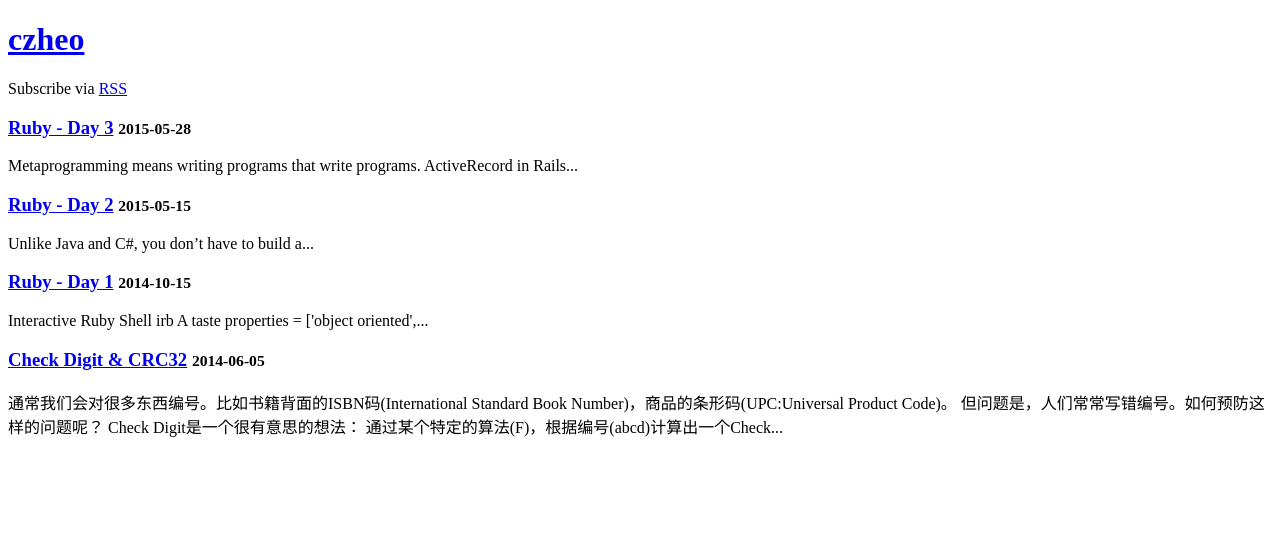
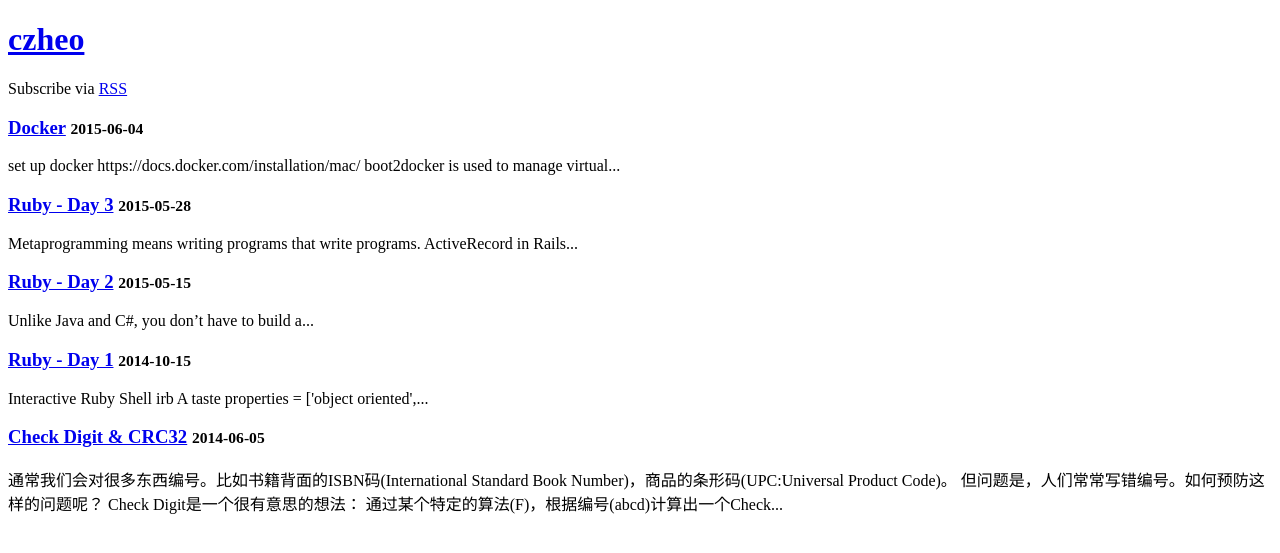
Before and after one commit to czheo/czheo.github.io, a Jekyll site: the page built from index.html, in a window 1280 px wide. Shown: the top 553 px of the page. Built offline with Jekyll 4.4.1, drawn with Linux system fonts in a browser that asks for light colours; nearby versions of some CDN libraries; part of the change alters nothing that is shown.

Commit message:
publish docker

```diff
--- a/_layouts/default.html
+++ b/_layouts/default.html
@@ -6,7 +6,7 @@
     <title>{% if page.title %}{{ page.title }}{% else %}{{ site.title }}{% endif %}</title>
     <meta name="description" content="{{ site.description }}">
     <meta name="viewport" content="width=device-width, initial-scale=1.0, maximum-scale=1.0, user-scalable=no" />
-    <!-- <link rel="stylesheet" href="http://cdnjs.cloudflare.com/ajax/libs/highlight.js/8.2/styles/default.min.css"> -->
+    <link rel="stylesheet" href="http://cdnjs.cloudflare.com/ajax/libs/highlight.js/8.2/styles/default.min.css">
     <style type="text/css">
         table { border-collapse: collapse; }
         table, th, td { border: 1px solid black; }
@@ -16,8 +16,8 @@
 <body>
 <div>
 {{ content }}
-<!-- <script src="http://cdnjs.cloudflare.com/ajax/libs/highlight.js/8.2/highlight.min.js"></script> -->
-<!-- <script>hljs.initHighlightingOnLoad();</script> -->
+<script src="http://cdnjs.cloudflare.com/ajax/libs/highlight.js/8.2/highlight.min.js"></script>
+<script>hljs.initHighlightingOnLoad();</script>
 <script type="text/javascript" src="http://cdn.mathjax.org/mathjax/latest/MathJax.js?config=TeX-AMS-MML_HTMLorMML"></script>
 </div>
 </body>
--- /dev/null
+++ b/_posts/2015-06-04-docker.md
@@ -0,0 +1,108 @@
+---
+layout: post
+title: Docker
+author: czheo
+---
+
+### set up docker
+
+https://docs.docker.com/installation/mac/
+
+`boot2docker` is used to manage virtual machine
+
+~~~
+boot2docker init
+boot2docker start
+~~~
+
+~~~
+boot2docker stop
+boot2docker status
+~~~
+
+set environment variables used by docker client
+
+~~~
+eval "$(boot2docker shellinit)"
+~~~
+
+### try docker
+
+~~~
+docker version
+~~~
+
+run command in a container using a image
+
+~~~
+docker search centos
+docker run centos:centos6 echo hello world
+~~~
+
+~~~
+# run in interactive mode
+docker run -i -t centos:centos6 bash
+# find all docker ps
+docker ps -a
+# find changes that have been made
+docker diff $CONTAINER_ID
+~~~
+
+run a daemon
+
+~~~
+docker run -d centos:centos6 /bin/sh -c "while true; do echo hello world; date; sleep 1;done"
+# show logs
+docker logs $CONTAINER_ID
+# see realtime logs
+docker attach $CONTAINER_ID
+# stop/start a running container
+docker stop $CONTAINER_ID
+docker start $CONTAINER_ID
+~~~
+
+create a customized image
+
+~~~
+docker commit -m "new image" $CONTAINER_ID $IMAGE_NAME
+# login to docker hub
+docker login
+docker push $IMAGE_NAME
+~~~
+
+https://index.docker.io
+
+You can use an image on another machine
+~~~
+docker pull $IMAGE_NAME
+~~~
+
+Dockerfile: https://docs.docker.com/reference/builder/
+
+~~~
+# run with Dockerfile
+docker build -t $TAG $PATH
+~~~
+
+### useful commands
+
+~~~
+docker run
+    --rm    remove the container once it stopped
+    --name  assign a name
+    -i      interactive mode
+    -t      run with tty
+    -d      run as a daemon
+    -P      automatically bridge the port
+    -p      HOST_PORT:CONTAINER_PORT
+    -v      HOST_VOLUME:CONTAINER_VOLUME, path must be absolute
+~~~
+
+~~~
+# inspect a container
+docker inspect $CONTAINER_ID
+# Delete all containers
+docker rm $(docker ps -a -q)
+# Delete all images
+docker rmi $(docker images -q)
+~~~
```
Also changed, not shown: 1 other file.
